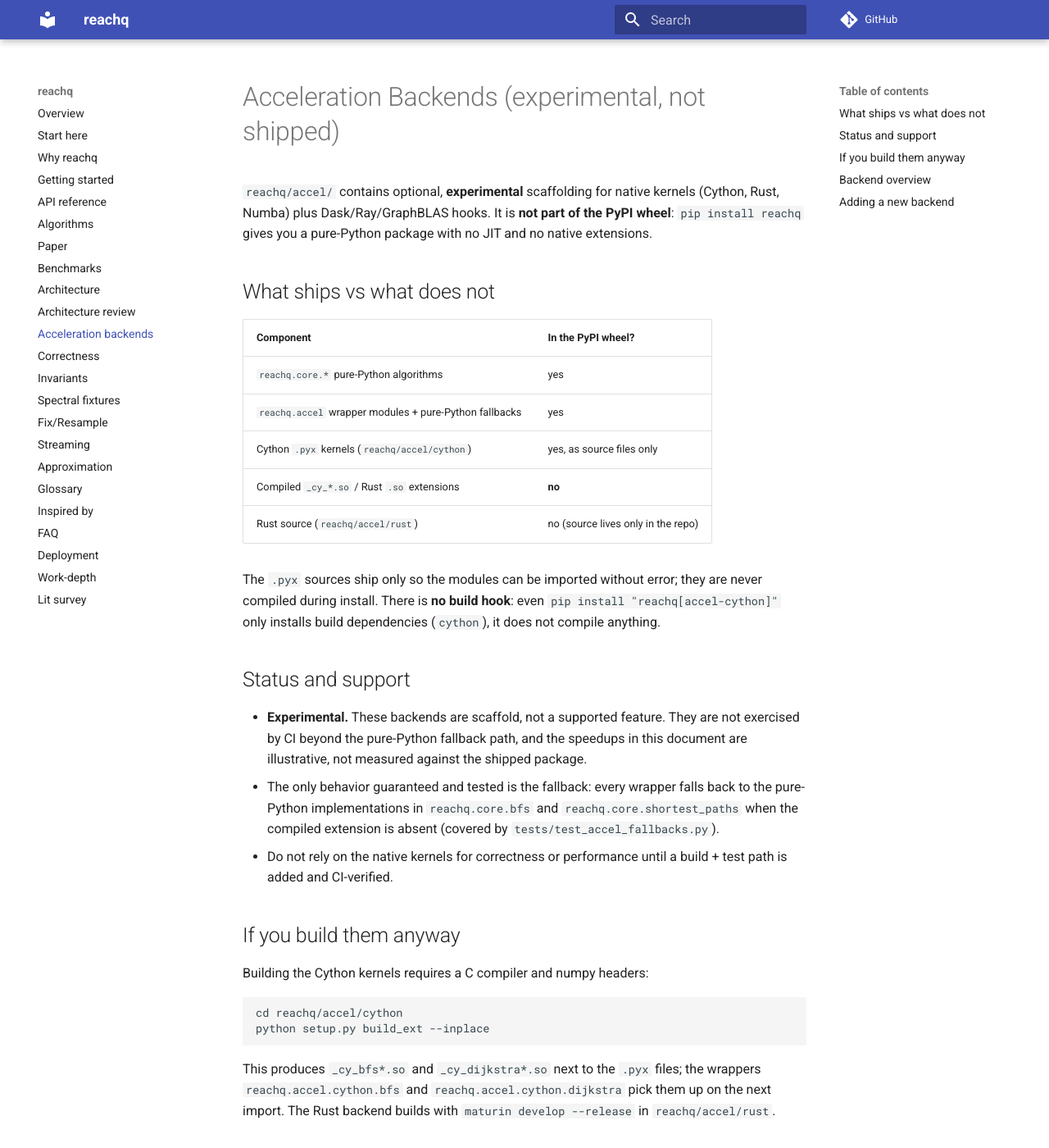
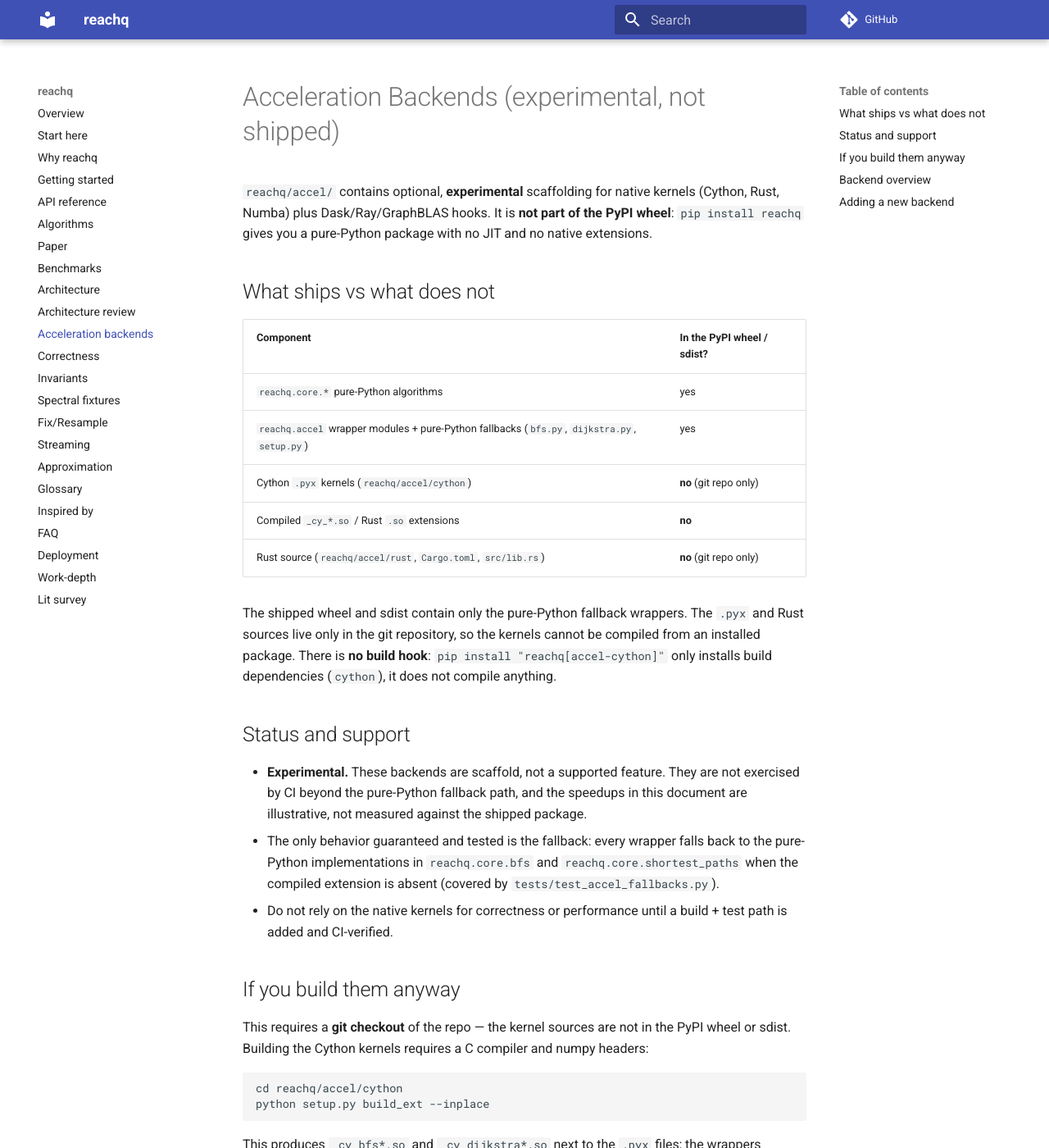
Before and after one commit to sachn-cs/parallel-reachability-and-shortest-paths, an MkDocs documentation site: the page built from docs/accel.md, in a window 1280 px wide and 1400 px high. Shown: the whole window at 82% size. Built offline with MkDocs 1.6.1 and Material for MkDocs 9.7.7, drawn with Linux system fonts in a browser that asks for light colours; comment, search, counter and statistics services are not loaded.

Commit message:
docs: accel.pyx and Rust sources are not shipped in wheel or sdist
The shipped wheel and sdist contain only the pure-Python fallback
wrappers (bfs.py, dijkstra.py, setup.py); the .pyx and Rust sources
live only in the git repository. Correct two overclaims about what
the PyPI artifacts contain so the accel doc matches the actual
build output.

````diff
--- a/docs/accel.md
+++ b/docs/accel.md
@@ -7,18 +7,19 @@
 
 ## What ships vs what does not
 
-| Component | In the PyPI wheel? |
+| Component | In the PyPI wheel / sdist? |
 |---|---|
 | `reachq.core.*` pure-Python algorithms | yes |
-| `reachq.accel` wrapper modules + pure-Python fallbacks | yes |
-| Cython `.pyx` kernels (`reachq/accel/cython`) | yes, as source files only |
+| `reachq.accel` wrapper modules + pure-Python fallbacks (`bfs.py`, `dijkstra.py`, `setup.py`) | yes |
+| Cython `.pyx` kernels (`reachq/accel/cython`) | **no** (git repo only) |
 | Compiled `_cy_*.so` / Rust `.so` extensions | **no** |
-| Rust source (`reachq/accel/rust`) | no (source lives only in the repo) |
+| Rust source (`reachq/accel/rust`, `Cargo.toml`, `src/lib.rs`) | **no** (git repo only) |
 
-The `.pyx` sources ship only so the modules can be imported without error;
-they are never compiled during install. There is **no build hook**: even
-`pip install "reachq[accel-cython]"` only installs build dependencies
-(`cython`), it does not compile anything.
+The shipped wheel and sdist contain only the pure-Python fallback
+wrappers. The `.pyx` and Rust sources live only in the git repository,
+so the kernels cannot be compiled from an installed package. There is
+**no build hook**: `pip install "reachq[accel-cython]"` only installs
+build dependencies (`cython`), it does not compile anything.
 
 ## Status and support
 
@@ -35,7 +36,9 @@
 
 ## If you build them anyway
 
-Building the Cython kernels requires a C compiler and numpy headers:
+This requires a **git checkout** of the repo — the kernel sources are
+not in the PyPI wheel or sdist. Building the Cython kernels requires a C
+compiler and numpy headers:
 
 ```bash
 cd reachq/accel/cython
````
